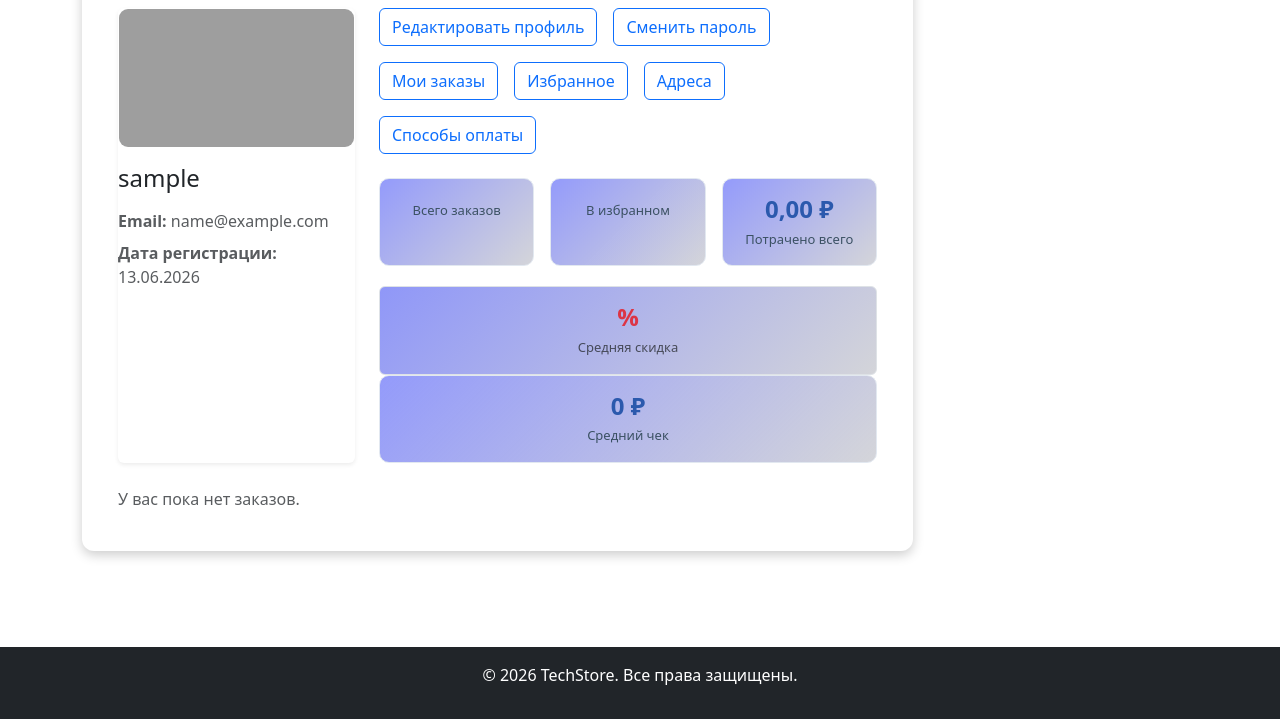
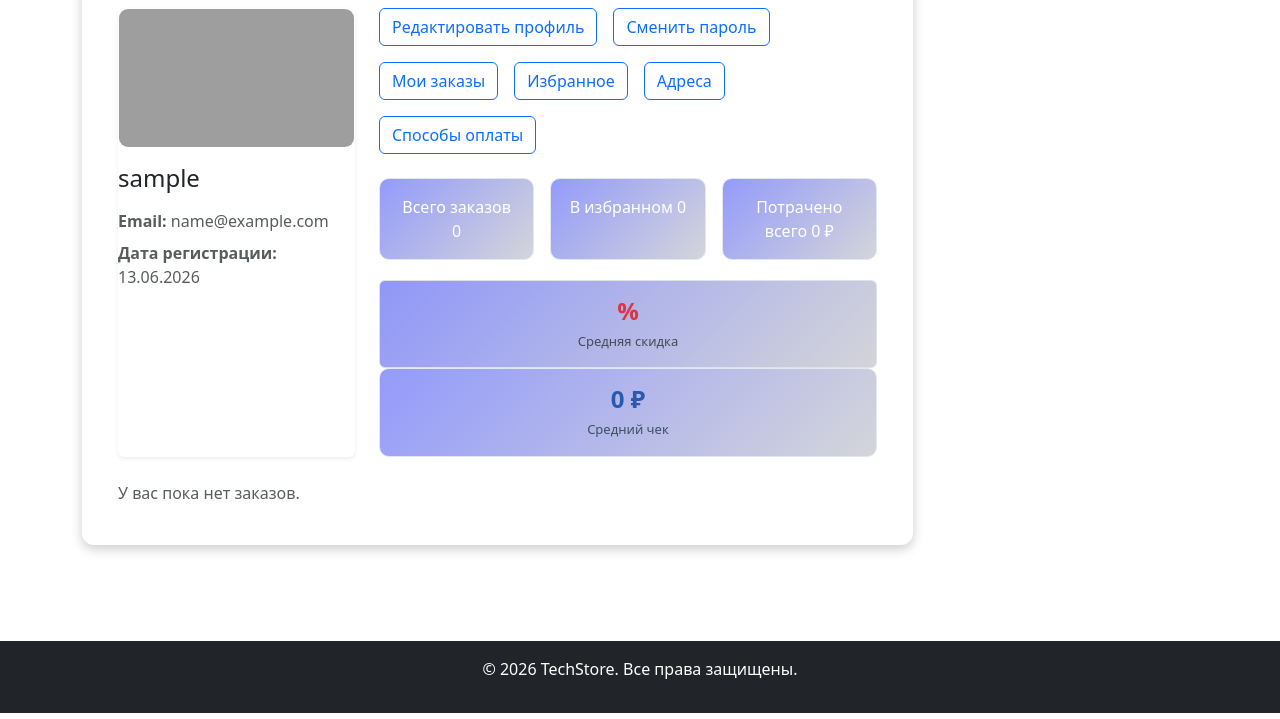
Before and after one commit to Walchonok2013-hub/techstore, a Django app: page /accounts/profile/ in a window 1280 px wide. Shown: the part 248-967 px from the top of the page. Run offline with Django 5.2, Linux system fonts and the light colour scheme; the visitor is signed in with stand-in values (Sample User, id 1); data that the repository does not hold is empty; grey boxes are pictures that could not be loaded.

Commit message:
First commit

```diff
--- a/accounts/templates/accounts/profile.html
+++ b/accounts/templates/accounts/profile.html
@@ -305,28 +305,34 @@
             <a href="{% url 'accounts:edit_profile' %}" class="btn btn-outline-primary">Редактировать профиль</a>
             <a href="{% url 'accounts:change_password' %}" class="btn btn-outline-primary">Сменить пароль</a>
             <a href="{% url 'accounts:orders' %}" class="btn btn-outline-primary">Мои заказы</a>
-            <a href="{% url 'accounts:user_favorites' %}" class="btn btn-outline-primary">Избранное</a>
+            <a href="{% url 'accounts:favorites' %}" class="btn btn-outline-primary">Избранное</a>
 
             <a href="{% url 'accounts:profile_addresses' %}" class="btn btn-outline-primary">Адреса</a>
             <a href="{% url 'accounts:payment_methods' %}" class="btn btn-outline-primary">Способы оплаты</a>
         </div>
 
-        <!-- Статистика -->
 
+       <!-- Статистика -->
 <div class="stats">
     <div class="stat-card">
-        <h3>{{ total_orders }}</h3>
-        <p>Всего заказов</p>
+        <span class="label">Всего заказов</span>
+        <span class="value">{{ orders_count }}</span>
     </div>
+
     <div class="stat-card">
-        <h3>{{ favorite_count }}</h3>
-        <p>В избранном</p>
+        <span class="label">В избранном</span>
+        <span class="value">{{ favorites_count }}</span>
     </div>
+
     <div class="stat-card">
-       <h3>{{ total_spent|floatformat:2|default:0 }} ₽</h3>
-        <p>Потрачено всего</p>
+        <span class="label">Потрачено всего</span>
+        <span class="value">{{ total_spent }} ₽</span>
     </div>
 </div>
+
+
+
+
 <div class="stat-card bg-light p-3 rounded border">
     <h3 class="text-danger">
         {{ average_discount_percent|floatformat:1 }}%
--- a/accounts/urls.py
+++ b/accounts/urls.py
@@ -29,7 +29,7 @@
     path('cards/<int:pk>/delete/', views.delete_card, name='delete_card'),
 
     path('favorites/<int:product_id>/toggle/', views.toggle_favorite_ajax, name='toggle_favorite'),
-    path('favorites/', views.user_favorites, name='user_favorites'),
+    path('favorites/', views.user_favorites, name='favorites'),
 
     # Сброс пароля
     path('password-reset/',
--- a/accounts/views.py
+++ b/accounts/views.py
@@ -150,16 +150,30 @@
         return redirect('accounts:profile_addresses')
 
     return render(request, 'accounts/create_address.html')
+#@login_required
+# def user_favorites(request):
+#     # Получаем избранные товары пользователя с предварительной загрузкой связанных товаров
+#     favorites = Favorite.objects.filter(user=request.user).select_related('product')
+#     context = {
+#         'favorites': favorites,
+#         'title': 'Мои избранные товары'
+#     }
+#     return render(request, 'accounts/favorites.html', context)
 @login_required
 def user_favorites(request):
-    # Получаем избранные товары пользователя с предварительной загрузкой связанных товаров
-    favorites = Favorite.objects.filter(user=request.user).select_related('product')
+    # 1. Получаем избранные товары пользователя с предварительной загрузкой связанных товаров
+    favorites_qs = Favorite.objects.filter(user=request.user).select_related('product')
+
+    # 2. Настраиваем пагинацию (например, по 8 товаров на страницу)
+    paginator = Paginator(favorites_qs, 8)
+    page_number = request.GET.get('page')
+    page_obj = paginator.get_page(page_number)
+
     context = {
-        'favorites': favorites,
+        'page_obj': page_obj,      # Ключевая переменная для шаблона (вместо favorites)
         'title': 'Мои избранные товары'
     }
     return render(request, 'accounts/favorites.html', context)
-
 @login_required
 def cards_list(request):
     cards = PaymentMethod.objects.filter(user=request.user)
@@ -268,28 +282,91 @@
     messages.success(request, 'Карта успешно добавлена')
     return render(request, 'orders/payment_form.html')
 
+
 @login_required
 def profile_view(request):
+
+    # Статистика по заказам
     stats = request.user.user_orders.aggregate(
         total_spent=Sum('total_price'),
         average_order=Avg('total_price'),
         orders_count=Count('id'),
-        total_discount=Sum('discount')  # <--- ДОБАВЬ ЭТУ СТРОКУ (имя поля должно совпадать с моделью)
+        total_discount=Sum('discount'),
     )
 
-    # Теперь этот код сработает безопасно
     total_spent = stats['total_spent'] or 0
     average_order = stats['average_order'] or 0
     orders_count = stats['orders_count'] or 0
-    total_discount = stats['total_discount'] or 0  # <--- Теперь ключ существует
+    total_discount = stats['total_discount'] or 0
+
+    # Счётчик избранного (для карточки в профиле)
+    favorites_count = Favorite.objects.filter(user=request.user).count()
 
     context = {
         'total_spent': total_spent,
         'average_order': average_order,
         'orders_count': orders_count,
-        'total_discount': total_discount,  # <--- Передаем в шаблон
+        'total_discount': total_discount,
+        'favorites_count': favorites_count,  # <-- важно: теперь цифра будет актуальной
     }
     return render(request, 'accounts/profile.html', context)
+# @login_required
+# def profile_view(request):
+#     # 1. Статистика по заказам (ваш существующий код)
+#     stats = request.user.user_orders.aggregate(
+#         total_spent=Sum('total_price'),
+#         average_order=Avg('total_price'),
+#         orders_count=Count('id'),
+#         total_discount=Sum('discount')
+#     )
+
+#     total_spent = stats['total_spent'] or 0
+#     average_order = stats['average_order'] or 0
+#     orders_count = stats['orders_count'] or 0
+#     total_discount = stats['total_discount'] or 0
+
+#     # 2. НОВАЯ ЛОГИКА: Получаем избранные товары
+#     # select_related('product') нужен для оптимизации запросов (чтобы не делать N+1 запросов к БД)
+#     favorites = Favorite.objects.filter(user=request.user).select_related('product')
+#     favorites_count = favorites.count()
+
+#     # 3. Формируем итоговый контекст
+#     context = {
+#         # Данные по заказам
+#         'total_spent': total_spent,
+#         'average_order': average_order,
+#         'orders_count': orders_count,
+#         'total_discount': total_discount,
+
+#         # Данные по избранному (новые переменные)
+#         'favorites': favorites,
+#         'favorites_count': favorites_count,
+#     }
+
+#     return render(request, 'accounts/profile.html', context)
+
+# @login_required
+# def profile_view(request):
+#     stats = request.user.user_orders.aggregate(
+#         total_spent=Sum('total_price'),
+#         average_order=Avg('total_price'),
+#         orders_count=Count('id'),
+#         total_discount=Sum('discount')  # <--- ДОБАВЬ ЭТУ СТРОКУ (имя поля должно совпадать с моделью)
+#     )
+
+#     # Теперь этот код сработает безопасно
+#     total_spent = stats['total_spent'] or 0
+#     average_order = stats['average_order'] or 0
+#     orders_count = stats['orders_count'] or 0
+#     total_discount = stats['total_discount'] or 0  # <--- Теперь ключ существует
+
+#     context = {
+#         'total_spent': total_spent,
+#         'average_order': average_order,
+#         'orders_count': orders_count,
+#         'total_discount': total_discount,  # <--- Передаем в шаблон
+#     }
+#     return render(request, 'accounts/profile.html', context)
 
     # # Агрегируем суммы скидок и исходные суммы
     # stats = request.user.user_orders.aggregate(
```
Also changed, not shown: products/templates/products/catalog.html (line endings or trailing spaces).
